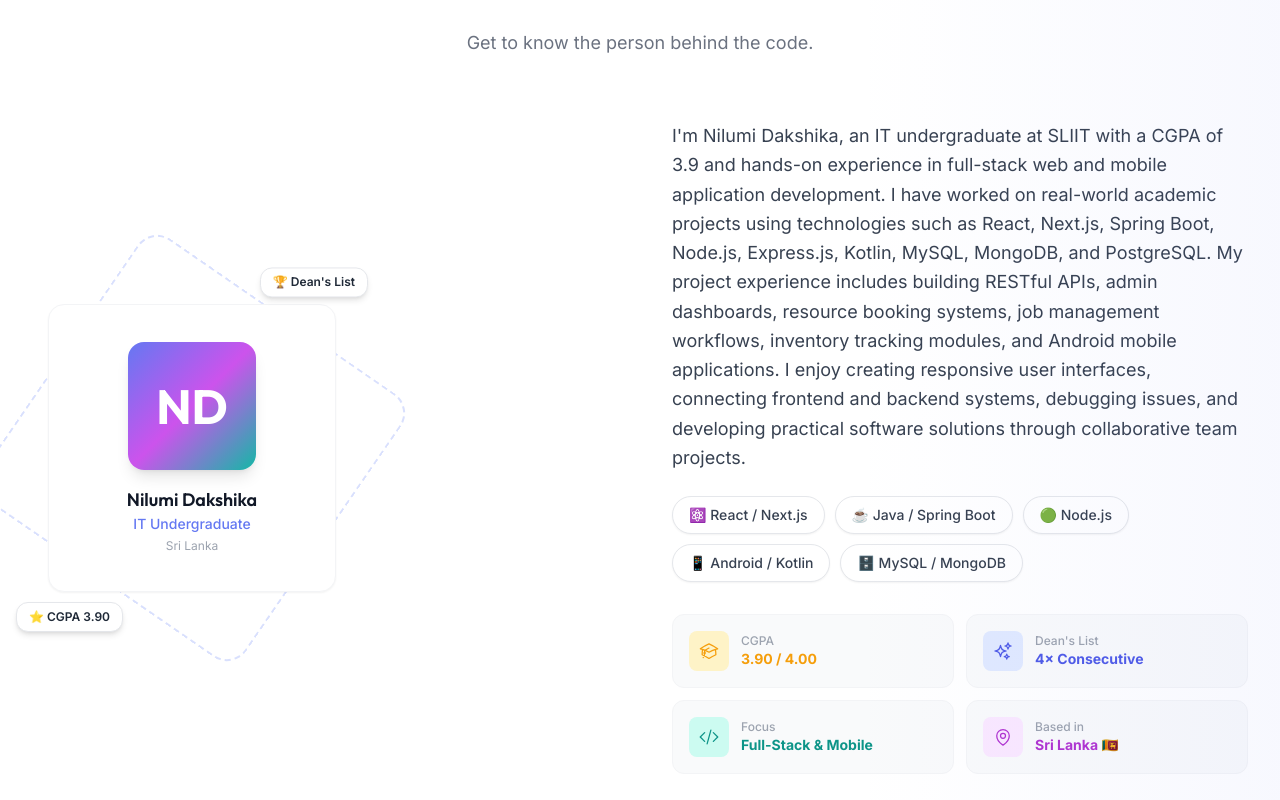
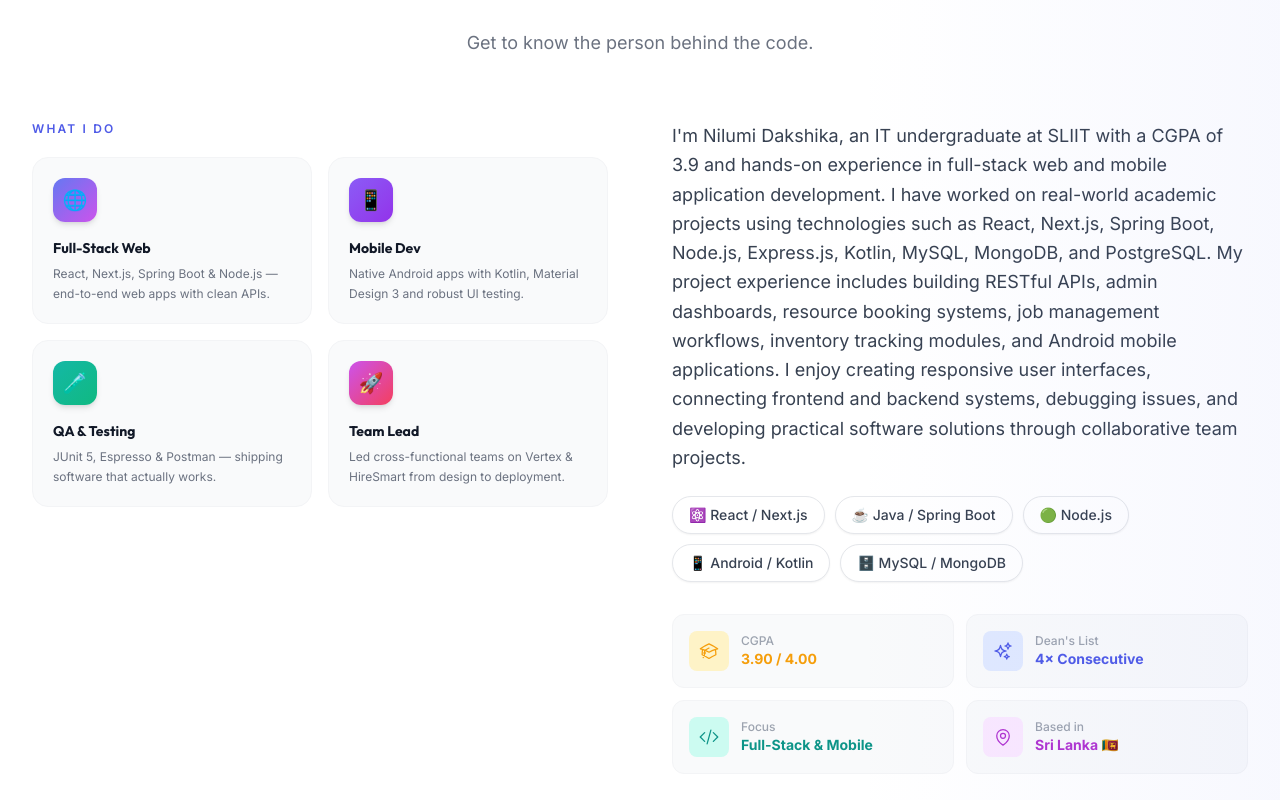
Before and after one commit to nilumi-d/Portfolio, a React (Vite) app: page / in a window 1280 px wide. Shown: the part 1040-1840 px from the top of the page. Built offline with nearby package versions, Linux system fonts and the light colour scheme.

Commit message:
Enhance About section with specialty cards

```diff
--- a/src/components/About.jsx
+++ b/src/components/About.jsx
@@ -35,6 +35,42 @@ const highlights = [
   },
 ];
 
+// ── What I Do — specialty cards ───────────────────────────────────────────────
+const specialties = [
+  {
+    icon: '🌐',
+    title: 'Full-Stack Web',
+    desc: 'React, Next.js, Spring Boot & Node.js — end-to-end web apps with clean APIs.',
+    gradient: 'from-primary-500 to-accent-500',
+    glow: 'dark:group-hover:shadow-[0_0_28px_rgba(100,120,242,0.18)]',
+    border: 'dark:hover:border-primary-500/30 hover:border-primary-300',
+  },
+  {
+    icon: '📱',
+    title: 'Mobile Dev',
+    desc: 'Native Android apps with Kotlin, Material Design 3 and robust UI testing.',
+    gradient: 'from-violet-500 to-purple-600',
+    glow: 'dark:group-hover:shadow-[0_0_28px_rgba(139,92,246,0.18)]',
+    border: 'dark:hover:border-violet-500/30 hover:border-violet-300',
+  },
+  {
+    icon: '🧪',
+    title: 'QA & Testing',
+    desc: 'JUnit 5, Espresso & Postman — shipping software that actually works.',
+    gradient: 'from-teal-500 to-emerald-500',
+    glow: 'dark:group-hover:shadow-[0_0_28px_rgba(20,184,166,0.18)]',
+    border: 'dark:hover:border-teal-500/30 hover:border-teal-300',
+  },
+  {
+    icon: '🚀',
+    title: 'Team Lead',
+    desc: 'Led cross-functional teams on Vertex & HireSmart from design to deployment.',
+    gradient: 'from-accent-500 to-rose-500',
+    glow: 'dark:group-hover:shadow-[0_0_28px_rgba(204,83,236,0.18)]',
+    border: 'dark:hover:border-accent-500/30 hover:border-accent-300',
+  },
+];
+
 export default function About() {
   return (
     <section id="about" className="section-padding dark:bg-[#0d1120] bg-white relative overflow-hidden">
@@ -50,54 +86,67 @@ export default function About() {
           subtitle="Get to know the person behind the code."
         />
 
-        <div className="grid lg:grid-cols-2 gap-16 items-center">
-          {/* Avatar side */}
-          <FadeIn delay={0.1} className="flex justify-center lg:justify-start">
-            <div className="relative w-72 h-72 sm:w-80 sm:h-80">
-              {/* Rotating dashed ring */}
-              <motion.div
-                animate={{ rotate: 360 }}
-                transition={{ duration: 20, repeat: Infinity, ease: 'linear' }}
-                className="absolute inset-0 rounded-3xl border-2 border-dashed border-primary-400/30"
-              />
+        <div className="grid lg:grid-cols-2 gap-16 items-start">
 
-              {/* Card */}
-              <div className="absolute inset-4 rounded-2xl overflow-hidden
-                dark:bg-white/5 bg-white dark:border dark:border-white/10 border border-gray-100
-                shadow-sm flex items-center justify-center backdrop-blur-xl">
-                <div className="text-center">
-                  <div className="w-32 h-32 rounded-2xl bg-gradient-to-br from-primary-500 via-accent-500 to-teal-500 mx-auto mb-4 flex items-center justify-center shadow-lg">
-                    <span className="font-display font-bold text-5xl text-white">ND</span>
+          {/* ── LEFT: What I Do cards ───────────────────────────────────── */}
+          <FadeIn delay={0.1}>
+            {/* Section eyebrow */}
+            <p className="text-xs font-semibold tracking-[0.18em] uppercase
+              dark:text-primary-400 text-primary-600 mb-5">
+              What I Do
+            </p>
+
+            <div className="grid grid-cols-1 sm:grid-cols-2 gap-4">
+              {specialties.map((s, i) => (
+                <motion.div
+                  key={s.title}
+                  initial={{ opacity: 0, y: 24 }}
+                  whileInView={{ opacity: 1, y: 0 }}
+                  viewport={{ once: true }}
+                  transition={{ duration: 0.5, delay: 0.1 + i * 0.1, ease: [0.22, 1, 0.36, 1] }}
+                  whileHover={{ y: -4, transition: { duration: 0.2 } }}
+                  className={`relative p-5 rounded-2xl group cursor-default
+                    dark:bg-white/[0.03] bg-gray-50
+                    border dark:border-white/5 border-gray-100
+                    ${s.border} ${s.glow}
+                    transition-all duration-300 overflow-hidden`}
+                >
+                  {/* Animated gradient left-border accent */}
+                  <motion.div
+                    className={`absolute left-0 top-4 bottom-4 w-[3px] rounded-full
+                      bg-gradient-to-b ${s.gradient}
+                      opacity-0 group-hover:opacity-100 transition-opacity duration-300`}
+                  />
+
+                  {/* Very subtle gradient wash behind content on hover */}
+                  <div className={`absolute inset-0 rounded-2xl bg-gradient-to-br ${s.gradient}
+                    opacity-0 group-hover:opacity-[0.05] transition-opacity duration-300`}
+                  />
+
+                  {/* Content */}
+                  <div className="relative z-10">
+                    {/* Gradient icon badge */}
+                    <div className={`w-11 h-11 rounded-xl mb-4 flex items-center justify-center
+                      text-xl bg-gradient-to-br ${s.gradient} shadow-md
+                      group-hover:scale-110 transition-transform duration-300`}>
+                      {s.icon}
+                    </div>
+
+                    <h3 className="font-display font-bold text-sm
+                      dark:text-white text-gray-900 mb-1.5">
+                      {s.title}
+                    </h3>
+
+                    <p className="text-xs dark:text-gray-400 text-gray-500 leading-relaxed">
+                      {s.desc}
+                    </p>
                   </div>
-                  <p className="font-display font-semibold dark:text-white text-gray-900 text-lg">{personal.name}</p>
-                  <p className="text-primary-500 dark:text-primary-400 text-sm font-medium">{personal.role}</p>
-                  <p className="dark:text-gray-500 text-gray-400 text-xs mt-1">{personal.location}</p>
-                </div>
-              </div>
-
-              {/* Floating badges */}
-              <motion.div
-                animate={{ y: [0, -8, 0] }}
-                transition={{ duration: 4, repeat: Infinity, ease: 'easeInOut' }}
-                className="absolute -top-4 -right-4 px-3 py-1.5 rounded-xl
-                  dark:bg-[#0d1120] bg-white dark:border dark:border-white/10 border border-gray-200
-                  text-xs font-semibold dark:text-gray-200 text-gray-800 shadow-md"
-              >
-                🏆 Dean's List
-              </motion.div>
-              <motion.div
-                animate={{ y: [0, 8, 0] }}
-                transition={{ duration: 4, repeat: Infinity, ease: 'easeInOut', delay: 1 }}
-                className="absolute -bottom-4 -left-4 px-3 py-1.5 rounded-xl
-                  dark:bg-[#0d1120] bg-white dark:border dark:border-white/10 border border-gray-200
-                  text-xs font-semibold dark:text-gray-200 text-gray-800 shadow-md"
-              >
-                ⭐ CGPA 3.90
-              </motion.div>
+                </motion.div>
+              ))}
             </div>
           </FadeIn>
 
-          {/* Text content */}
+          {/* ── RIGHT: Text content ────────────────────────── */}
           <div className="flex flex-col gap-6">
             <FadeInUp delay={0.2}>
               <p className="text-lg dark:text-gray-300 text-gray-700 leading-relaxed">
```
